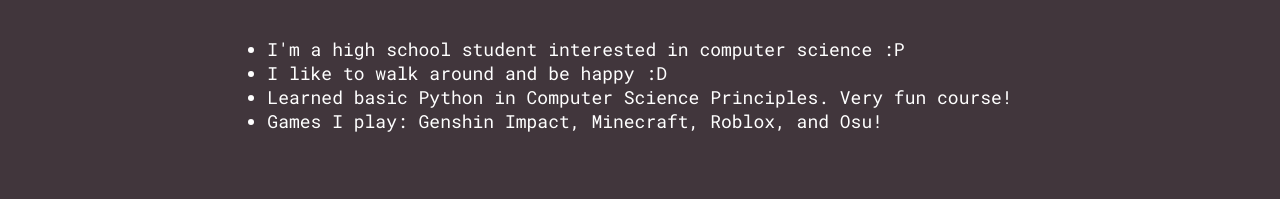
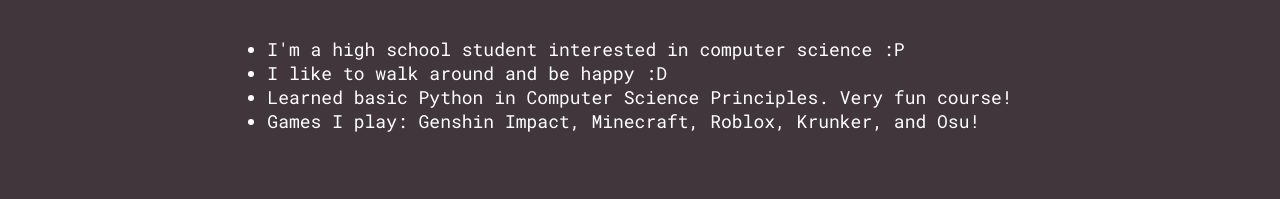
Before and after one commit to Jeydin/jeydin.github.io, a plain HTML site: page index.html in a window 1280 px wide. Shown: the part 921-1120 px from the top of the page. Drawn offline with Linux system fonts and the light colour scheme.

Commit message:
Added Krunker as a game

```diff
--- a/index.html
+++ b/index.html
@@ -41,7 +41,7 @@
                <li>I'm a high school student interested in computer science :P</li>
                <li>I like to walk around and be happy :D</li>
                <li>Learned basic Python in Computer Science Principles. Very fun course!</li>
-               <li>Games I play: Genshin Impact, Minecraft, Roblox, and Osu!</li>
+               <li>Games I play: Genshin Impact, Minecraft, Roblox, Krunker, and Osu!</li>
             </ul>
          </div>
       </div>
```
